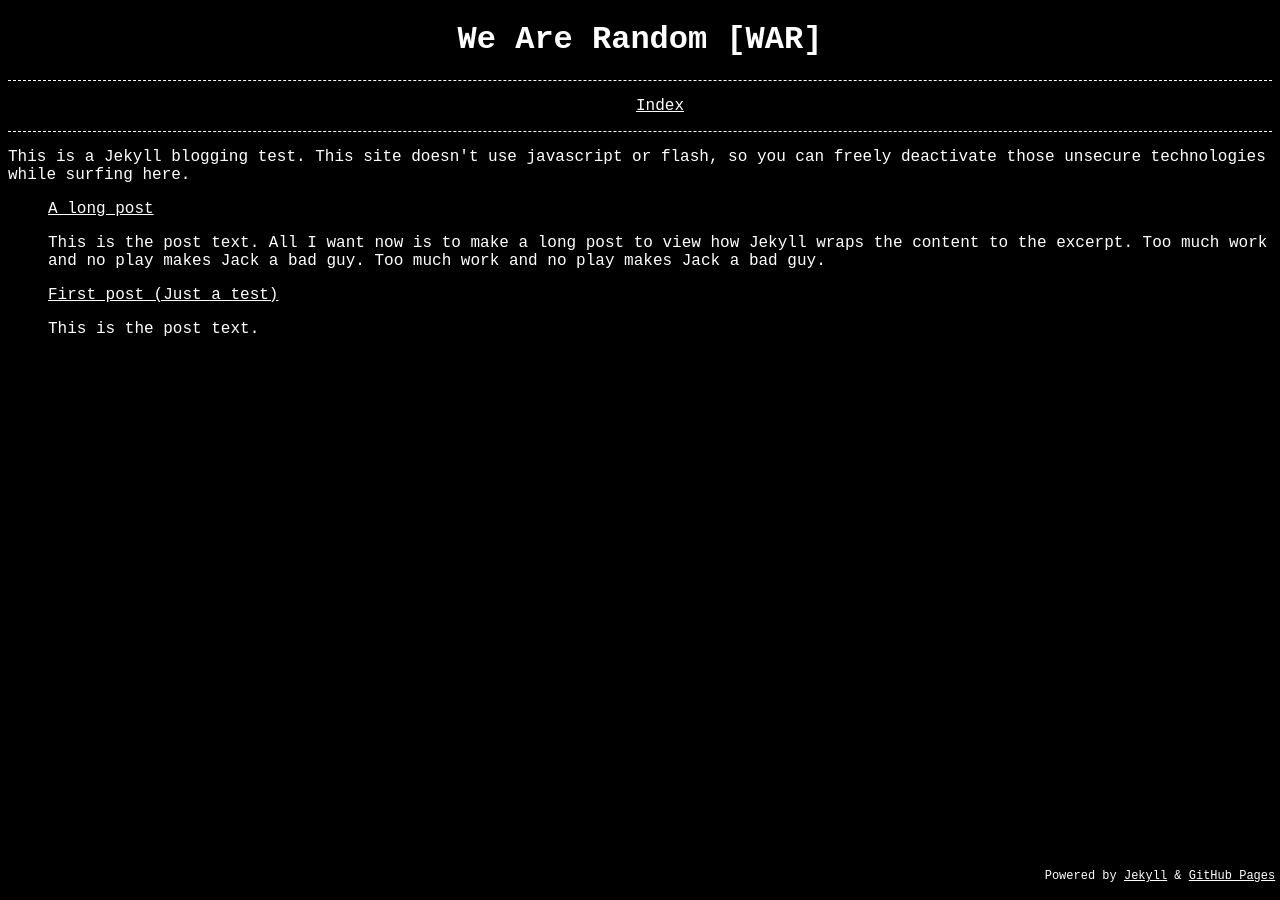
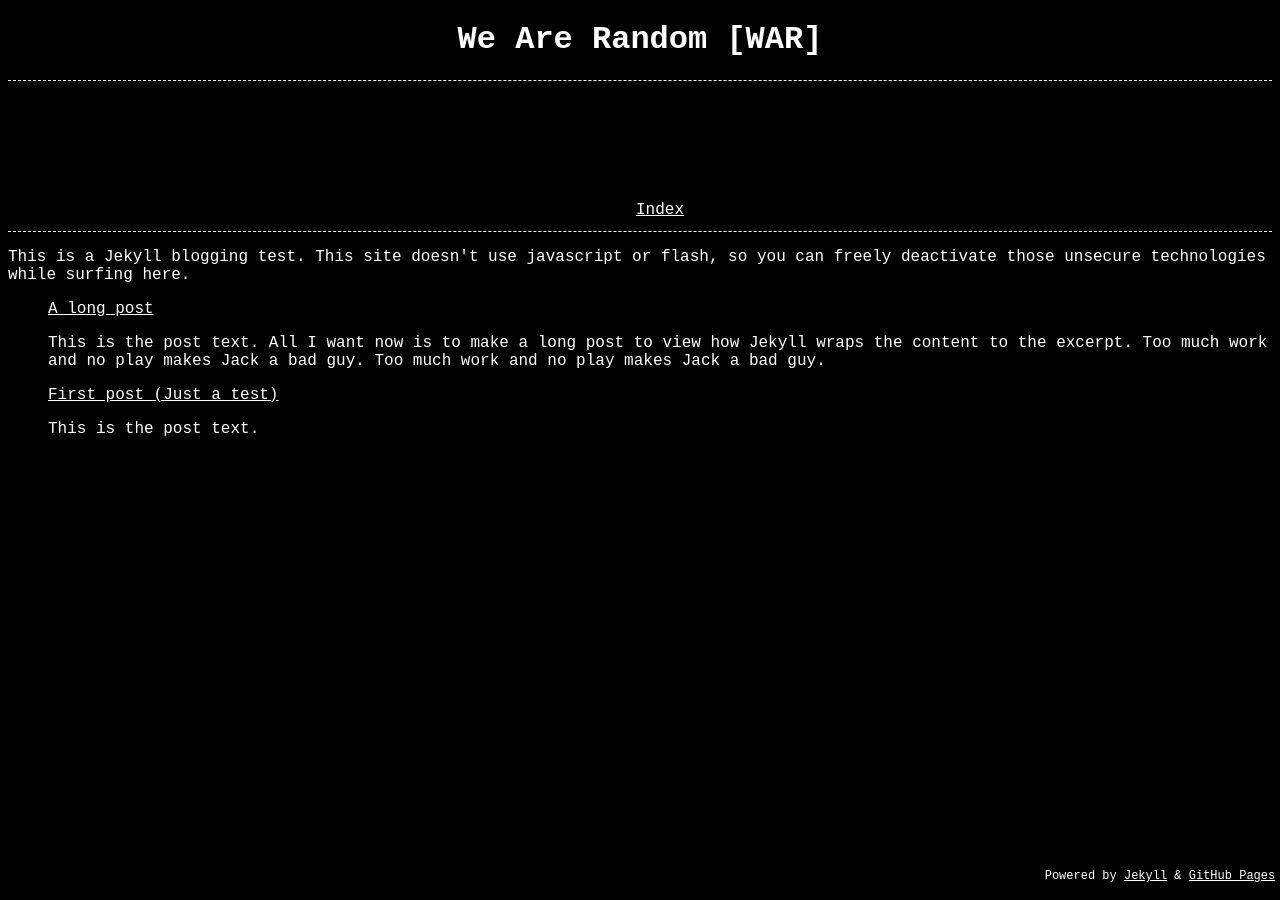
Before and after one commit to wearerandom/wearerandom.github.io, a Jekyll site: the page built from index.html, in a window 1280 px wide. Built offline with Jekyll 4.4.1, drawn with Linux system fonts in a browser that asks for light colours.

Commit message:
Update _styles.scss

```diff
--- a/_sass/_styles.scss
+++ b/_sass/_styles.scss
@@ -18,6 +18,9 @@ body.wrap{
         border-bottom: 1px dashed;
         margin-bottom: 10px;
         ul {
+            margin-top: 120px;
+            margin-bottom: 12px;
+            margin-left: 0px;
             li {
                 list-style-type: none;
                 display: inline;
```
